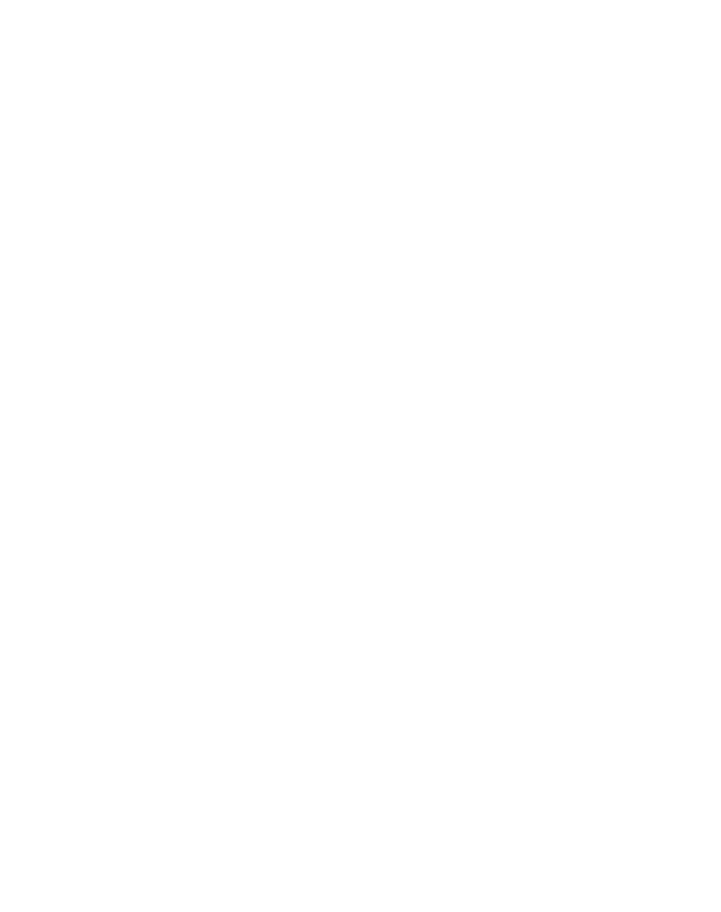
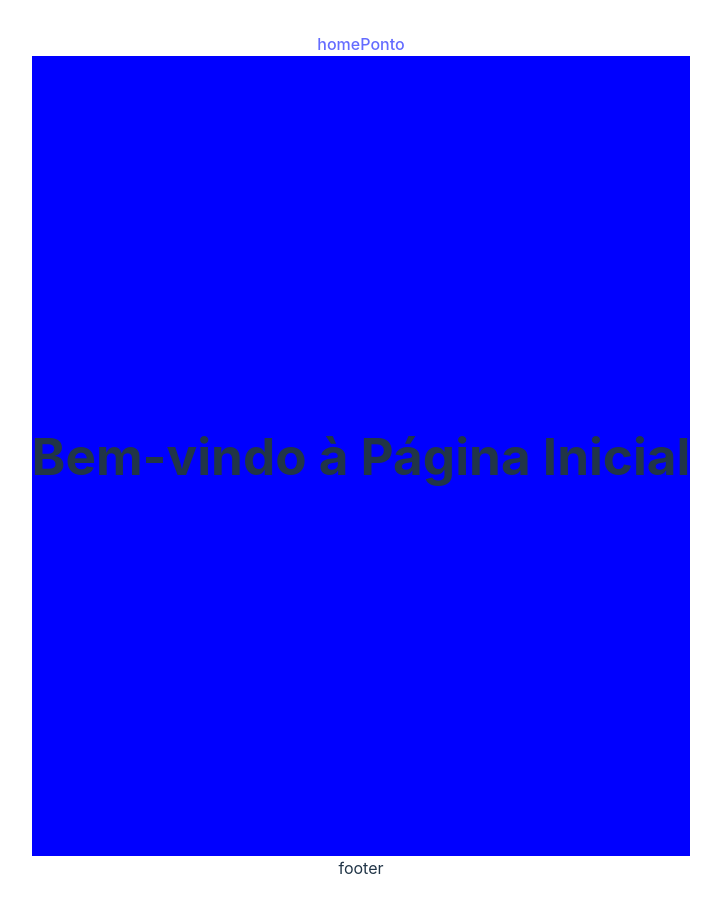
Before and after one commit to NC-enterprise/NoPonto, a React (Vite) app in the folder NoPonto-FrontEnd/: page / in a window 1280 px wide. Shown: the whole page, without its empty margins (279-1000 px from the left). Before the commit the page ends 800 px from the top, so only its background shows below. Built offline with nearby package versions, Linux system fonts and the light colour scheme.

Commit message:
:construction: Criando exemplo de rotas

```diff
--- a/NoPonto-FrontEnd/src/App.jsx
+++ b/NoPonto-FrontEnd/src/App.jsx
@@ -1,10 +1,11 @@
 import './App.css'
+import RoutesApp from './routes/index';
 
 function App() {
 
   return (
     <>
-
+     <RoutesApp />
     </>
   )
 }
--- /dev/null
+++ b/NoPonto-FrontEnd/src/components/Footer/index.jsx
@@ -0,0 +1,6 @@
+
+  export default function Footer() {
+    return (
+      <div>footer</div>
+    );
+  }
--- /dev/null
+++ b/NoPonto-FrontEnd/src/components/Navbar/index.jsx
@@ -0,0 +1,13 @@
+import { Link } from 'react-router-dom';
+
+export default function Navbar() {
+  return (
+
+     <navbar>
+      <Link to="/">home</Link>
+      <Link to="/point">Ponto</Link>
+     </navbar>
+
+
+  );
+}
--- a/NoPonto-FrontEnd/src/pages/Home/index.jsx
+++ b/NoPonto-FrontEnd/src/pages/Home/index.jsx
@@ -0,0 +1,19 @@
+import React from 'react';
+
+function Home() {
+  const pageStyle = {
+    backgroundColor: 'blue',
+    minHeight: '100vh',
+    display: 'flex',
+    justifyContent: 'center',
+    alignItems: 'center',
+  };
+
+  return (
+    <div style={pageStyle}>
+      <h1>Bem-vindo à Página Inicial</h1>
+    </div>
+  );
+}
+
+export default Home;
--- a/NoPonto-FrontEnd/src/pages/Point/index.jsx
+++ b/NoPonto-FrontEnd/src/pages/Point/index.jsx
@@ -0,0 +1,19 @@
+import React from 'react';
+
+function Point() {
+  const pageStyle = {
+    backgroundColor: 'red',
+    minHeight: '100vh',
+    display: 'flex',
+    justifyContent: 'center',
+    alignItems: 'center',
+  };
+
+  return (
+    <div style={pageStyle}>
+      <h1>Bem-vindo à Páginado ponto</h1>
+    </div>
+  );
+}
+
+export default Point;
--- /dev/null
+++ b/NoPonto-FrontEnd/src/routes/home/index.jsx
@@ -0,0 +1,8 @@
+import Home from '../../pages/Home';
+
+export default [
+  {
+    path: '/',
+    element: <Home />,
+  },
+];
--- /dev/null
+++ b/NoPonto-FrontEnd/src/routes/index.jsx
@@ -0,0 +1,43 @@
+import {
+    createBrowserRouter, Outlet, RouterProvider,
+  } from 'react-router-dom';
+  // import login from './login';
+  import home from './home';
+  import Navbar from '../components/Navbar';
+  import Footer from '../components/Footer';
+  import point from './point';
+
+
+  const routes = [{
+    path: '',
+    element: (
+      <>
+        <Navbar />
+        <Outlet />
+        <Footer />
+      </>
+    ),
+    children: [
+      ...home,
+      ...point,
+    ],
+  }];
+
+  export default function RoutesApp() {
+    const router = createBrowserRouter([
+      {
+        path: '/',
+        element: (
+          <Outlet />
+        ),
+        children: [
+          // ...login,
+          ...routes,
+        ],
+      },
+    ]);
+
+    return (
+      <RouterProvider router={router} />
+    );
+  }
--- /dev/null
+++ b/NoPonto-FrontEnd/src/routes/login/index.jsx
@@ -0,0 +1,26 @@
+// import { Outlet, RouteObject } from 'react-router-dom';
+// import Login from '../../pages/Login';
+// import ResetPassword from '../../pages/ResetPassword';
+// import Register from '../../pages/Register';
+
+// export default [
+//   {
+//     path: '/login',
+//     element: <Outlet />,
+//     children: [
+//       {
+//         path: '',
+//         element: <Login />,
+//       },
+//       {
+//         path: 'resetPassword',
+//         element: <ResetPassword />,
+//       },
+//       {
+//         path: 'register',
+//         element: <Register />,
+//       },
+
+//     ],
+//   },
+// ];
--- /dev/null
+++ b/NoPonto-FrontEnd/src/routes/point/index.jsx
@@ -0,0 +1,8 @@
+import Point from '../../pages/Point';
+
+export default [
+  {
+    path: '/point',
+    element: <Point />,
+  },
+];
```
